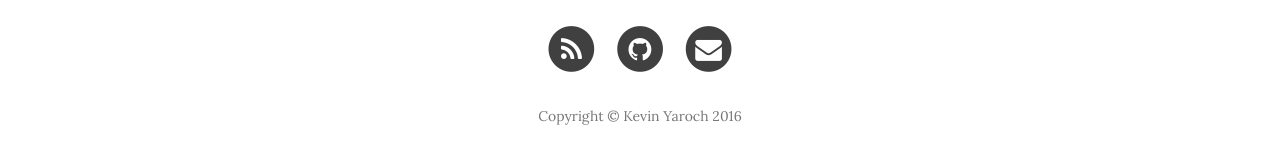
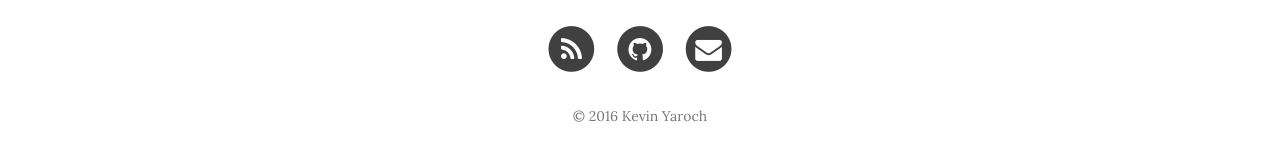
Before and after one commit to kyaroch/kyaroch.github.io, a Jekyll site: the page built from _posts/2016-06-09-cartodb-tutorial.md, in a window 1280 px wide and 900 px high, scrolled down 20407 px. Shown: the part 708-872 px from the top of the window. Built offline with Jekyll 4.4.1, drawn with Linux system fonts in a browser that asks for light colours; nearby versions of some CDN libraries; comment, search, counter and statistics services are not loaded.

Commit message:
Reformat copyright notice

```diff
--- a/_includes/footer.html
+++ b/_includes/footer.html
@@ -53,7 +53,7 @@
                     </li>
                     {% endif %}
                 </ul>
-                <p class="copyright text-muted">Copyright &copy; {{ site.copyright_name }} {{ site.time | date: '%Y' }}</p>
+                <p class="copyright text-muted">&copy; {{ site.time | date: '%Y' }} {{ site.copyright_name }}</p>
             </div>
         </div>
     </div>
```
